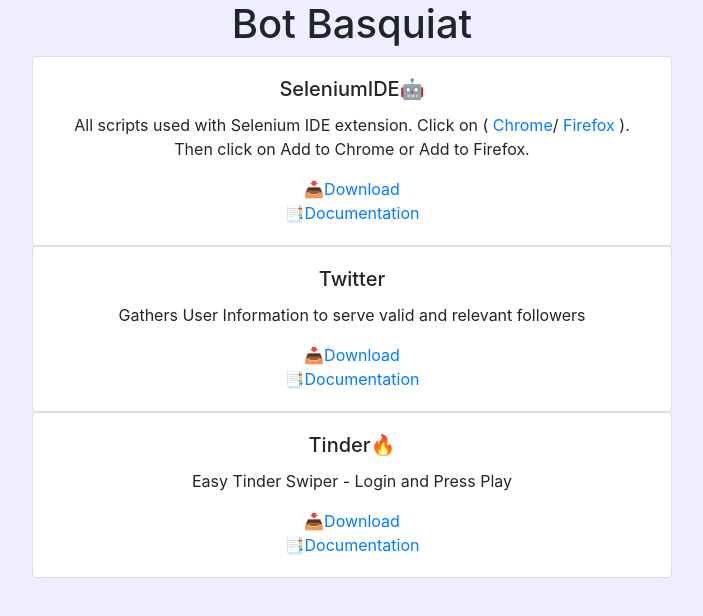
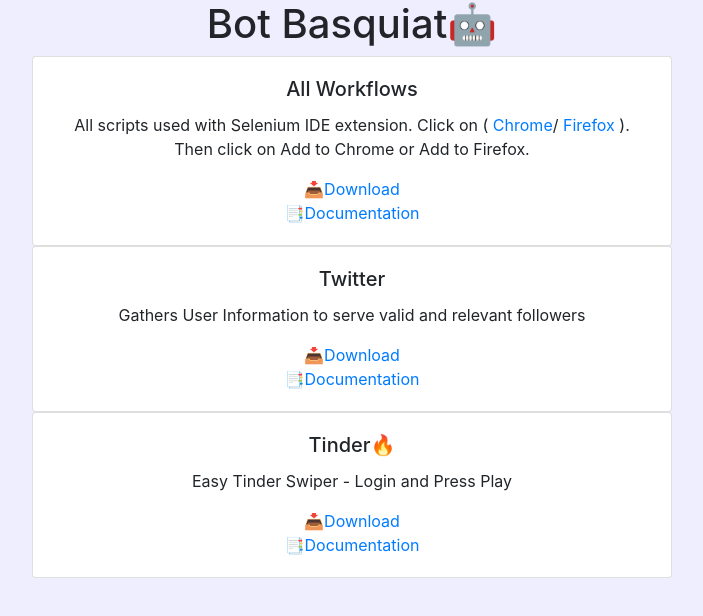
Before and after one commit to CharlesCreativeContent/twitterBot, a website: page public/home/index.html in a window 1280 px wide. Shown: the whole page, without its empty margins (288-991 px from the left). Drawn offline with nearby package versions, Linux system fonts and the light colour scheme; no server answers; files whose address does not match are found by name.

Commit message:
Update index.html

```diff
--- a/public/home/index.html
+++ b/public/home/index.html
@@ -13,10 +13,10 @@
     <link rel="stylesheet" type="text/css" href="/home/style.css" />
   </head>
   <body>
-      <h1>Bot Basquiat</h1>
+      <h1>Bot Basquiat🤖</h1>
     <div class="card" >
   <div class="card-body">
-    <h5 class="card-title">SeleniumIDE🤖</h5>
+    <h5 class="card-title">All Workflows</h5>
     <p class="card-text">All scripts used with Selenium IDE extension. Click on (
       <a target="_blank" href="https://chrome.google.com/webstore/detail/selenium-ide/mooikfkahbdckldjjndioackbalphokd?hl=en">Chrome</a>/
       <a target="_blank" href="https://addons.mozilla.org/en-US/firefox/addon/selenium-ide/">Firefox</a>
```
